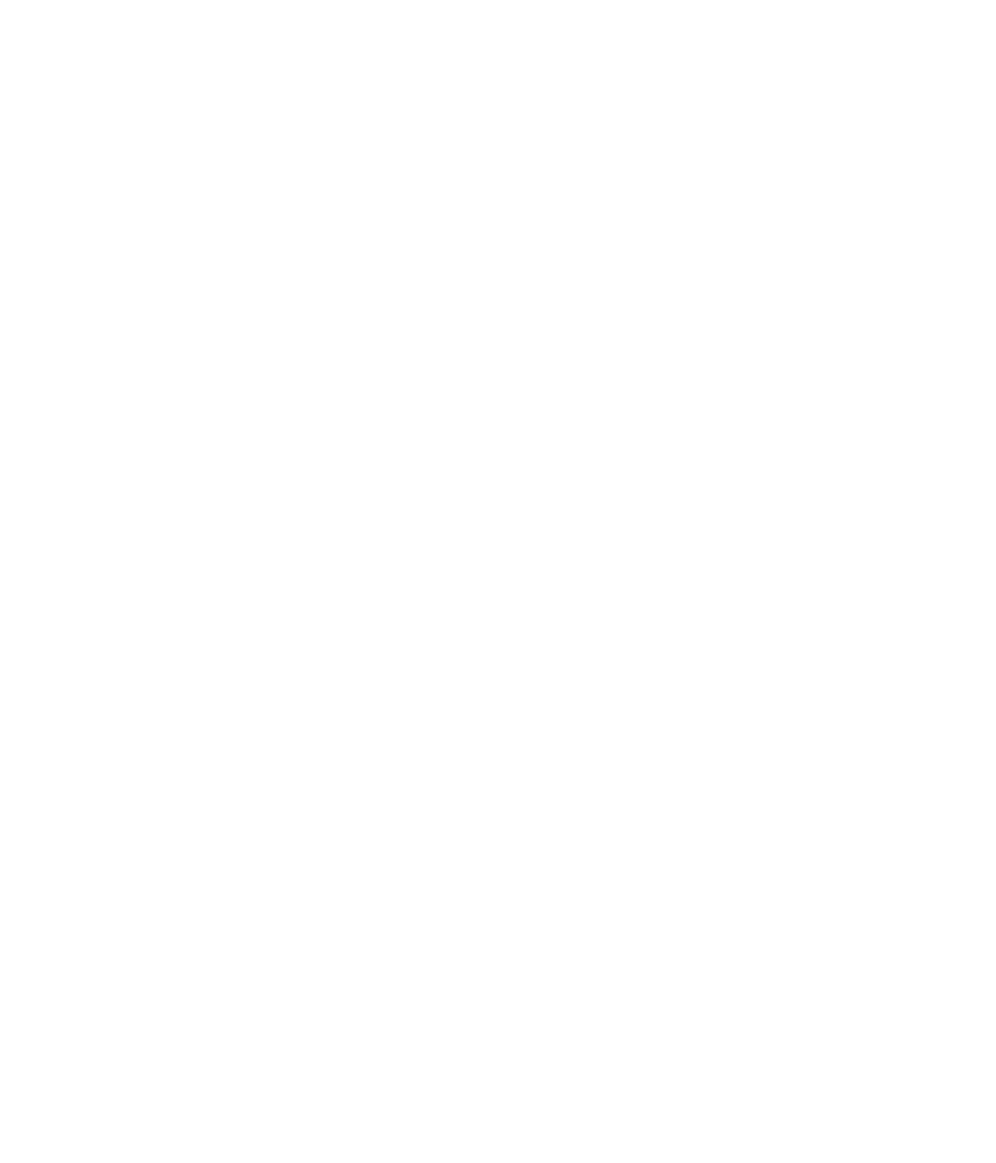
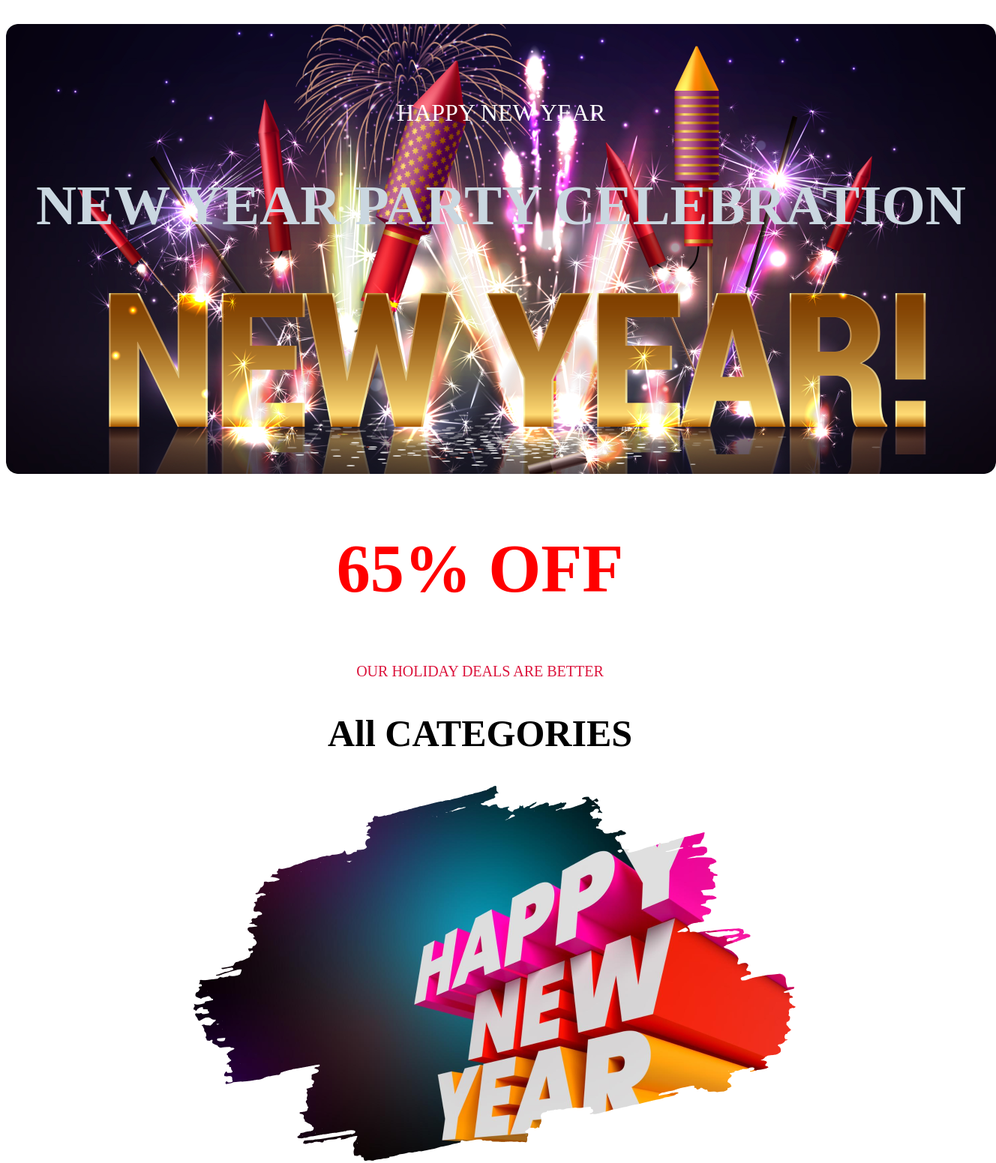
Before and after one commit to huzza902/new-year-new-mission, a plain HTML site: page index.html in a window 1280 px wide. Shown: the whole page at 75% size, 1328 px wide, since content can reach past the window. Before the commit the page ends 800 px from the top, so only its background shows below. Drawn offline with Linux system fonts and the light colour scheme.

Commit message:
added header and font

```diff
--- a/index.html
+++ b/index.html
@@ -1,15 +1,40 @@
 <!DOCTYPE html>
 <html lang="en">
+
 <head>
     <meta charset="UTF-8">
     <meta name="viewport" content="width=device-width, initial-scale=1.0">
     <title>new year mission</title>
     <link rel="stylesheet" href="./styles/style.css">
+    <link rel="preconnect" href="https://fonts.googleapis.com">
+    <link rel="preconnect" href="https://fonts.gstatic.com" crossorigin>
+    <link
+        href="https://fonts.googleapis.com/css2?family=Merriweather:ital,wght@0,300;0,400;0,700;0,900;1,300;1,400;1,700;1,900&display=swap"
+        rel="stylesheet">
 </head>
+
 <body>
-    <header></header>
+    <header>
+        <section class="header-1">
+            <div class="head-1">
+                <h3 class="head-1-title">HAPPY NEW YEAR</h3>
+                <h1 class="head-1-title-2">NEW YEAR PARTY CELEBRATION</h1>
+
+            </div>
+        </section>
+        <section class="header-2">
+            <div class="head-2">
+                <h1 class="head-dis">65% OFF</h1>
+                <p class="head-holi">OUR HOLIDAY DEALS ARE BETTER</p>
+                <h1 class="head-cat">All CATEGORIES</h1>
+
+            </div>
+            <div class="head-pic"><img src="./images/New Year Photo.png" alt=""></div>
+        </section>
+    </header>
     <main></main>
     <footer></footer>
 
 </body>
+
 </html>
--- a/styles/style.css
+++ b/styles/style.css
@@ -0,0 +1,55 @@
+/* HEADER STYLES  */
+/* HEAD STYLES */
+/* HEAD 1 STYLES */
+.head-1 {
+    width: 1320px;
+    height: 600px;
+    border-radius: 16px;
+    background-image: url("../images/Banner\ Image.png");
+}
+
+.head-1-title {
+    text-align: center;
+    color: white;
+    font-size: 32px;
+    font-weight: 400;
+    padding-top: 100px;
+}
+
+.head-1-title-2 {
+    text-align: center;
+    font-size: 75px;
+    font-weight: 900;
+    color: rgb(202, 215, 224);
+}
+
+/* head 2 styles */
+.head-2 {
+    text-align: center;
+    line-gap-override: 10px;
+}
+
+.head-dis {
+    font-size: 90px;
+    padding: 0px;
+    color: red;
+}
+
+.head-holi {
+    font-size: 20px;
+    color: crimson
+}
+
+.head-cat {
+    font-size: 50px;
+    ;
+}
+
+.head-pic {
+    height: 500px;
+    border-radius: 0px;
+    /* position: absolute; */
+    padding: 0px 250px 0px ;
+    margin-top: 0px;
+    width: 802px;
+}
```
